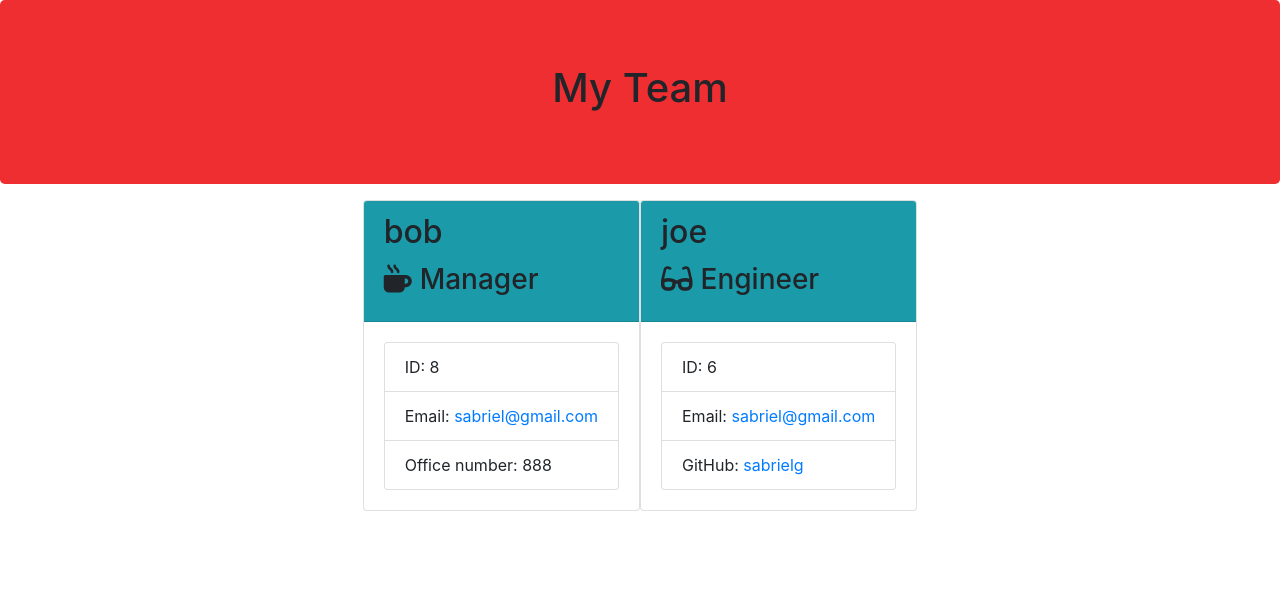
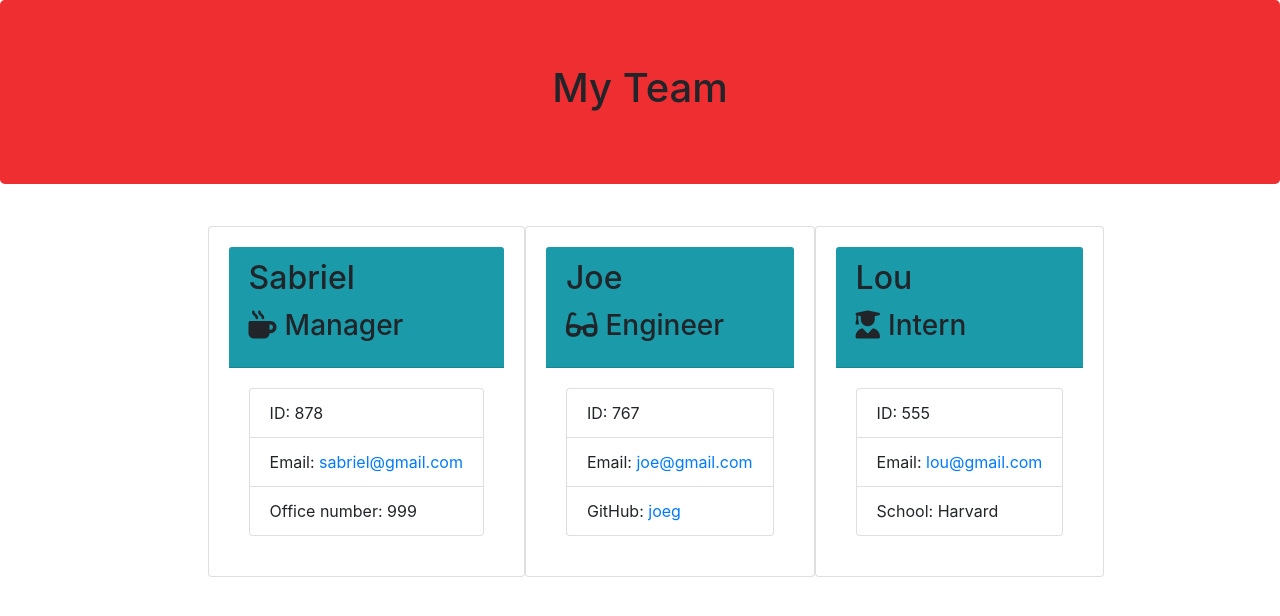
Before and after one commit to sabrielg/Team-Profile-Generator-Challenge-10, a website: page dist/team.html in a window 1280 px wide. Drawn offline with nearby package versions, Linux system fonts and the light colour scheme.

Commit message:
css changes

```diff
--- a/dist/style.css
+++ b/dist/style.css
@@ -5,3 +5,11 @@ background-color: #EE2E31;
 .card-header {
     background-color: #1B9AAA;
 }
+
+.employee-card {
+    padding: 20px
+}
+
+.container {
+    padding: 10px
+}
--- a/dist/team.html
+++ b/dist/team.html
@@ -21,32 +21,46 @@
     </div>
     <div class="container">
         <div class="row">
-            <div class="team-area col-12 d-flex justify-content-center">
+            <div class="team-area col-12 d-flex justify-content-center m-3">
 
         <div class="card employee-card">
         <div class="card-header">
-            <h2 class="card-title">bob</h2>
+            <h2 class="card-title">Sabriel</h2>
             <h3 class="card-title"><i class="fas fa-mug-hot mr-2"></i>Manager</h3>
         </div>
         <div class="card-body">
             <ul class="list-group">
-                <li class="list-group-item">ID: 8</li>
+                <li class="list-group-item">ID: 878</li>
                 <li class="list-group-item">Email: <a href="mailto:sabriel@gmail.com">sabriel@gmail.com</a></li>
-                <li class="list-group-item">Office number: 888</li>
+                <li class="list-group-item">Office number: 999</li>
             </ul>
         </div>
     </div>
 
         <div class="card employee-card">
     <div class="card-header">
-        <h2 class="card-title">joe</h2>
+        <h2 class="card-title">Joe</h2>
         <h3 class="card-title"><i class="fas fa-glasses mr-2"></i>Engineer</h3>
     </div>
     <div class="card-body">
         <ul class="list-group">
-            <li class="list-group-item">ID: 6</li>
-            <li class="list-group-item">Email: <a href="mailto:sabriel@gmail.com">sabriel@gmail.com</a></li>
-            <li class="list-group-item">GitHub: <a href="https://github.com/sabrielg" target="_blank" rel="noopener noreferrer">sabrielg</a></li>
+            <li class="list-group-item">ID: 767</li>
+            <li class="list-group-item">Email: <a href="mailto:joe@gmail.com">joe@gmail.com</a></li>
+            <li class="list-group-item">GitHub: <a href="https://github.com/joeg" target="_blank" rel="noopener noreferrer">joeg</a></li>
+        </ul>
+    </div>
+</div>
+
+        <div class="card employee-card">
+    <div class="card-header">
+        <h2 class="card-title">Lou</h2>
+        <h3 class="card-title"><i class="fas fa-user-graduate mr-2"></i>Intern</h3>
+    </div>
+    <div class="card-body">
+        <ul class="list-group">
+            <li class="list-group-item">ID: 555</li>
+            <li class="list-group-item">Email: <a href="mailto:lou@gmail.com">lou@gmail.com</a></li>
+            <li class="list-group-item">School: Harvard</li>
         </ul>
     </div>
 </div>
```
